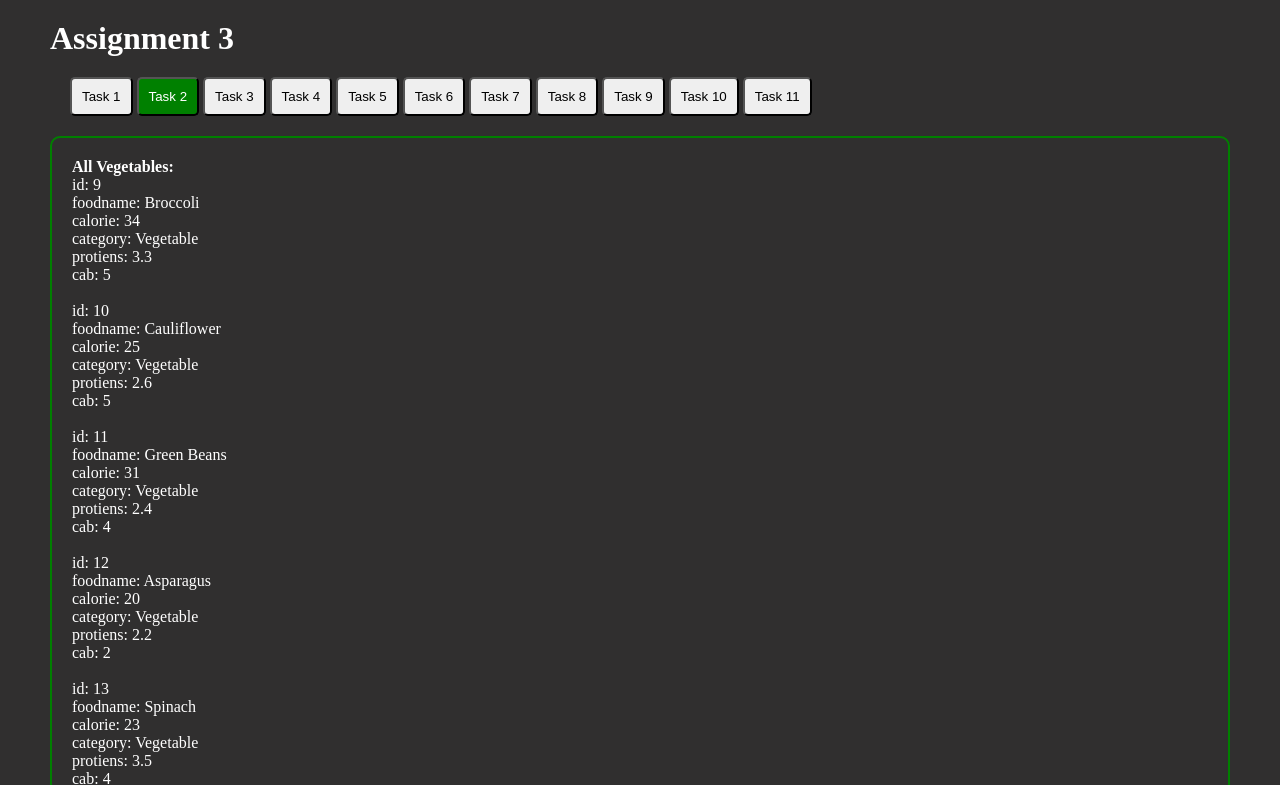
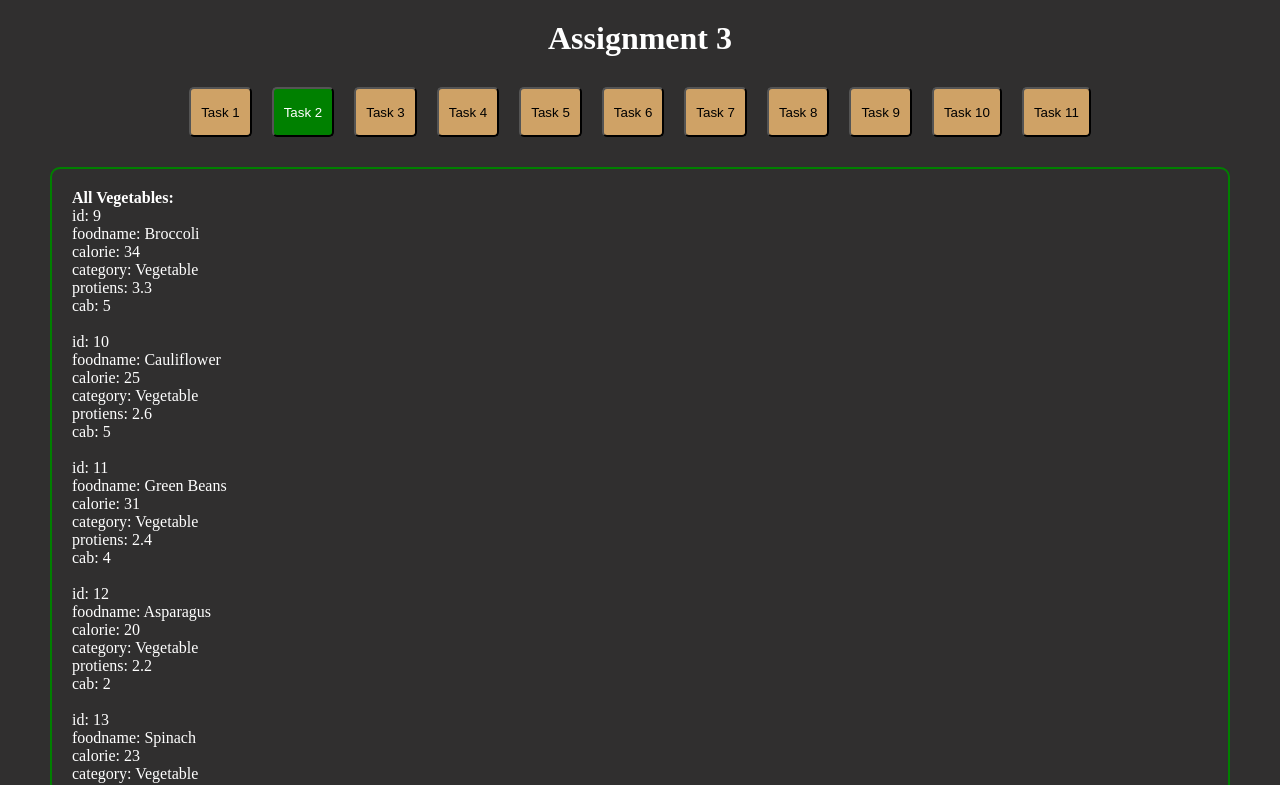
Before and after one commit to Bibhuprasad740/Static-Food-Chart, a plain HTML site: page index.html in a window 1280 px wide. Both pictures are taken after a click on the button "Task 2". Shown: the top 785 px of the page. Drawn offline with Linux system fonts and the light colour scheme.

Commit message:
modified hover color

```diff
--- a/index.html
+++ b/index.html
@@ -12,7 +12,7 @@
 </head>
 
 <body>
-    <h1>Assignment 3</h1>
+    <h1 style="text-align: center;">Assignment 3</h1>
     <section id="buttons-section">
         <button id="task1-btn" class="btn">Task 1</button>
         <button id="task2-btn" class="btn">Task 2</button>
--- a/main.css
+++ b/main.css
@@ -12,15 +12,23 @@ body {
 
 #buttons-section {
     margin: 20px;
+    display: flex;
+    justify-content: center;
 }
 
 .btn {
     padding: 10px;
     border-radius: 5px;
+    margin: 10px;
+    height: 50px;
+    background-color: rgb(207, 162, 102);
+}
+
+.btn:hover {
+    background-color: rgb(79, 61, 38);
 }
 
 .paragraph {
-    /* text-align: center; */
     padding: 20px;
     border: 2px solid green;
     border-radius: 10px;
--- a/scripts/constants/constants.js
+++ b/scripts/constants/constants.js
@@ -363,3 +363,5 @@ let task11Btn = document.getElementById('task11-btn');
 
 let output = document.getElementById('output');
 let defaultParagraphText = 'Click a button to see the output..';
+let buttonUnselectedColor = 'rgb(207, 162, 102)';
+let buttonSelectedColor = 'green';
--- a/scripts/main.js
+++ b/scripts/main.js
@@ -2,11 +2,11 @@
 function resetButton(button, output) {
     output.innerHTML = defaultParagraphText;
     button.style.color = 'black';
-    button.style.background = 'white';
+    button.style.background = buttonUnselectedColor;
 }
 
 function setButton(button) {
-    button.style.background = 'green';
+    button.style.background = buttonSelectedColor;
     button.style.color = 'white';
 }
 
```
